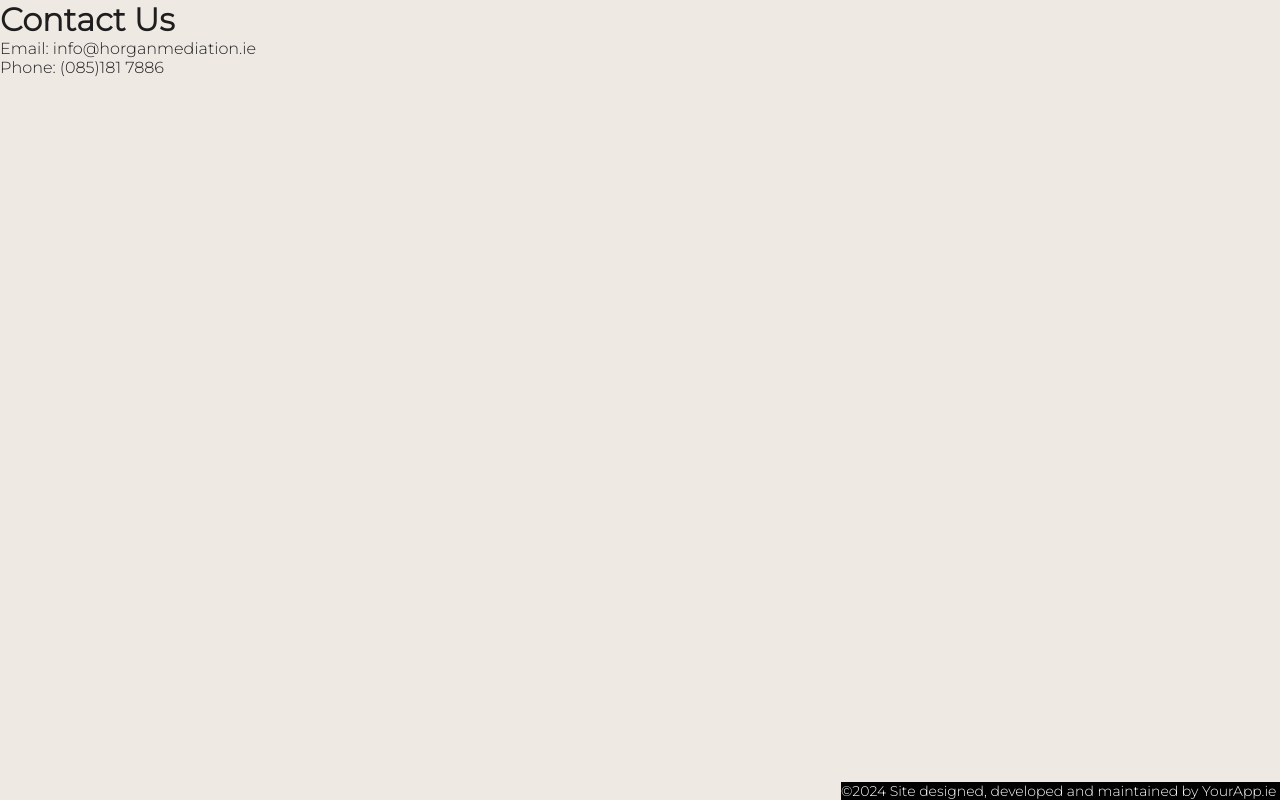
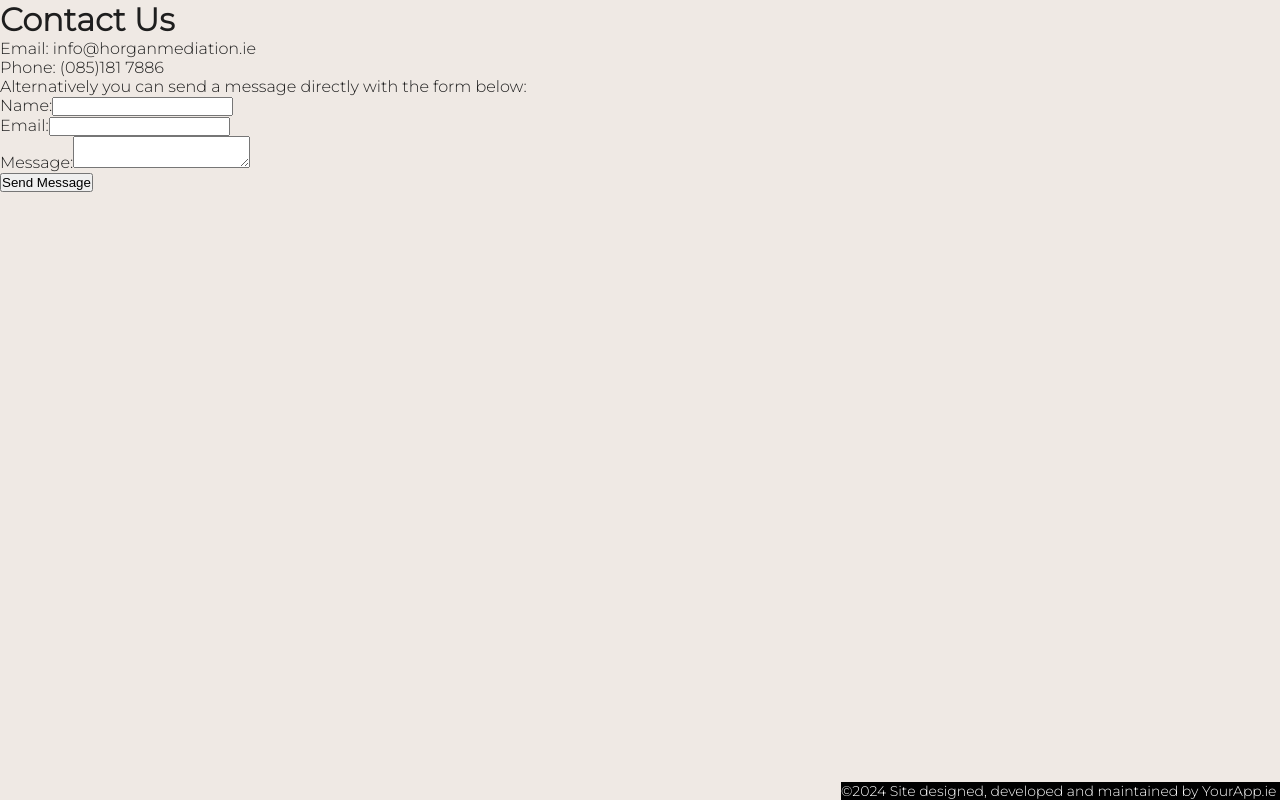
Before and after one commit to gondooley/horgan-mediation, a Next.js app: page /contact in a window 1280 px wide. Built offline with nearby package versions, Linux system fonts and the light colour scheme.

Commit message:
Contact form added

```diff
--- a/components/ContactForm.js
+++ b/components/ContactForm.js
@@ -1,40 +1,35 @@
 import React, { useState } from 'react';
 
 function ContactForm() {
-  const [formData, setFormData] = useState({
-    name: '',
-    email: '',
-    message: ''
-  });
+  const [formData, setFormData] = useState({ name: '', email: '', message: '' });
 
   const handleChange = (e) => {
     setFormData({
       ...formData,
-      [e.target.name]: e.target.value
+      [e.target.name]: e.target.value,
     });
   };
 
   const handleSubmit = async (e) => {
     e.preventDefault();
 
-    // Send the form data to your server
     try {
       const response = await fetch('/api/contact', {
         method: 'POST',
         headers: {
-          'Content-Type': 'application/json'
+          'Content-Type': 'application/json',
         },
-        body: JSON.stringify(formData)
+        body: JSON.stringify(formData),
       });
 
       if (response.ok) {
-        alert('Message sent successfully!');
+        alert('Message sent!');
         setFormData({ name: '', email: '', message: '' });
       } else {
         alert('Failed to send message.');
       }
     } catch (error) {
-      console.error('Error sending message:', error);
+      console.error('Error:', error);
     }
   };
 
--- a/pages/api/contact.js
+++ b/pages/api/contact.js
@@ -1,7 +1,7 @@
 import { SESClient, SendEmailCommand } from '@aws-sdk/client-ses';
 
 // Initialize SES client
-const ses = new SESClient({ region: process.env.AWS_REGION });
+const ses = new SESClient({ region: process.env.MY_AWS_REGION });
 
 export default async function handler(req, res) {
   if (req.method === 'POST') {
--- a/pages/contact.js
+++ b/pages/contact.js
@@ -1,9 +1,13 @@
+import ContactForm from "@/components/ContactForm";
+
 const Contact = () => {
   return (
     <div>
       <h1>Contact Us</h1>
       <p>Email: <a href="mailto:info@horganmediation.ie">info@horganmediation.ie</a></p>
       <p>Phone: <a href="tel:+353851817886">(085)181 7886</a></p>
+      <p>Alternatively you can send a message directly with the form below:</p>
+      <ContactForm />
     </div>
   );
 }
```
